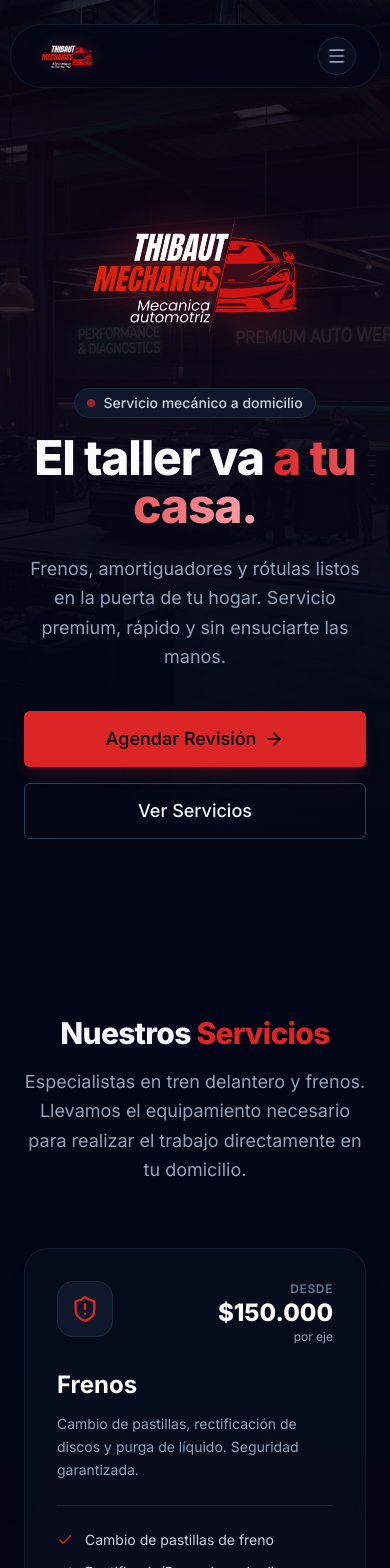
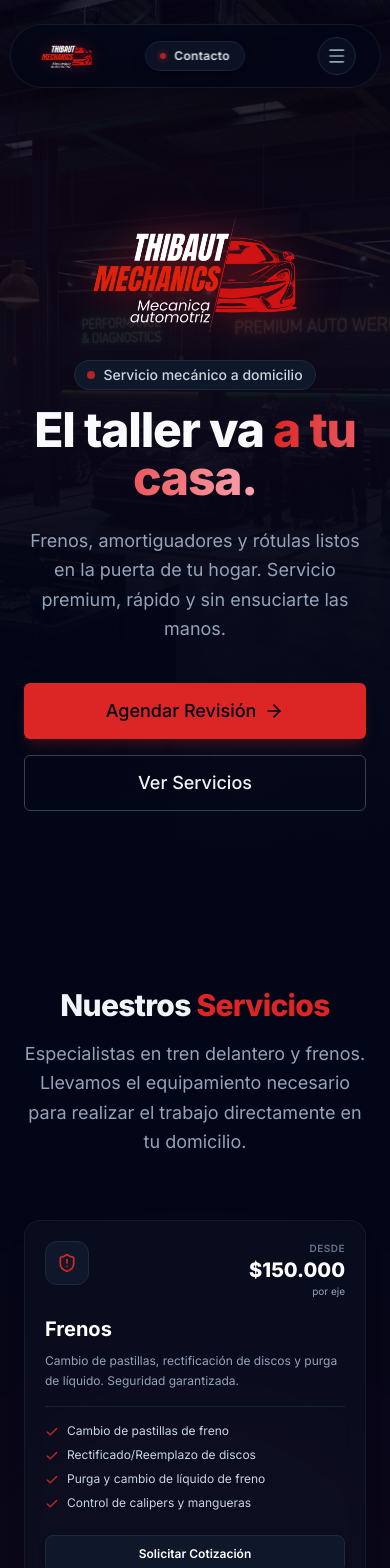
Before and after one commit to FacundoThibaut1010/ThibautMechanics, a React (Vite) app: page / in a window 390 px wide. Shown: the top 1568 px of the page. Built offline with nearby package versions, Linux system fonts and the light colour scheme.

Commit message:
Refactor landing and booking layout spacing, fix navigation spy scroll, and add mobile active badge

```diff
--- a/src/components/landing/BookingForm.tsx
+++ b/src/components/landing/BookingForm.tsx
@@ -16,7 +16,7 @@
     name: '',
     phone: '',
     address: '',
-    service: 'Frenos' as ServiceType,
+    service: '' as ServiceType | '',
     preferredDate: '',
     preferredTime: '',
   });
@@ -71,7 +71,7 @@
         phone: formData.phone,
         address: formData.address,
       },
-      service: formData.service,
+      service: formData.service as ServiceType,
       date: new Date().toISOString(),
       status: 'Pendiente',
       preferredDate: formData.preferredDate,
@@ -91,23 +91,23 @@
       name: '',
       phone: '',
       address: '',
-      service: 'Frenos',
+      service: '' as ServiceType | '',
       preferredDate: '',
       preferredTime: '',
     });
   };
 
   return (
-    <section id="booking" className="py-24 relative bg-slate-950/50">
-      <div className="max-w-3xl mx-auto px-6 relative z-10" ref={formRef}>
-        <div className="glass-card rounded-3xl p-8 md:p-12">
-          <div className="text-center mb-10">
-            <h2 className="text-3xl font-bold mb-4">Reserva tu <span className="text-primary">Turno</span></h2>
-            <p className="text-slate-400">Completa tus datos y nos acercaremos a tu domicilio.</p>
+    <section id="booking" className="py-2 md:py-6 relative">
+      <div className="max-w-3xl mx-auto px-0 md:px-6 relative z-10" ref={formRef}>
+        <div className="glass-card rounded-2xl md:rounded-3xl p-5 md:p-10 shadow-2xl">
+          <div className="text-center mb-8 md:mb-10">
+            <h2 className="text-2xl md:text-3xl font-bold mb-3 md:mb-4">Reserva tu <span className="text-primary">Turno</span></h2>
+            <p className="text-slate-400 text-sm md:text-base">Completa tus datos y nos acercaremos a tu domicilio.</p>
           </div>
 
-          <form onSubmit={handleSubmit} className="space-y-6">
-            <div className="grid md:grid-cols-2 gap-6">
+          <form onSubmit={handleSubmit} className="space-y-5 md:space-y-6">
+            <div className="grid md:grid-cols-2 gap-5 md:grid-cols-2">
               <Input
                 label="Nombre Completo"
                 placeholder="Juan Pérez"
@@ -133,13 +133,20 @@
               required
             />
 
-            <div className="grid md:grid-cols-2 gap-6">
+            <div className="grid md:grid-cols-2 gap-5">
               <Input
                 label="Fecha de Visita"
                 type="date"
                 min={todayStr}
                 value={formData.preferredDate}
                 onChange={(e) => setFormData({ ...formData, preferredDate: e.target.value })}
+                onClick={(e) => {
+                  try {
+                    e.currentTarget.showPicker();
+                  } catch {
+                    // Browser might not support showPicker
+                  }
+                }}
                 required
               />
               <Input
@@ -149,6 +156,13 @@
                 max="20:00"
                 value={formData.preferredTime}
                 onChange={(e) => setFormData({ ...formData, preferredTime: e.target.value })}
+                onClick={(e) => {
+                  try {
+                    e.currentTarget.showPicker();
+                  } catch {
+                    // Browser might not support showPicker
+                  }
+                }}
                 required
               />
             </div>
@@ -159,14 +173,16 @@
                 className="flex h-11 w-full rounded-md border border-slate-800 bg-slate-900/50 px-3 py-2 text-sm text-slate-100 focus-visible:outline-none focus-visible:ring-2 focus-visible:ring-primary transition-colors"
                 value={formData.service}
                 onChange={(e) => setFormData({ ...formData, service: e.target.value as ServiceType })}
+                required
               >
+                <option value="" disabled>Seleccione un servicio...</option>
                 <option value="Frenos">Frenos</option>
                 <option value="Amortiguadores">Amortiguadores</option>
                 <option value="Rotulas">Rótulas y Extremos</option>
               </select>
             </div>
 
-            <Button type="submit" className="w-full" size="lg">
+            <Button type="submit" className="w-full mt-2" size="lg">
               Confirmar Reserva
             </Button>
           </form>
--- a/src/components/landing/Hero.tsx
+++ b/src/components/landing/Hero.tsx
@@ -42,7 +42,7 @@
         <img
           src="/images/Thibaut Mechanics-Photoroom.png"
           alt="Thibaut Mechanics Logo"
-          className="hero-badge w-64 h-64 md:w-96 md:h-96 object-contain mx-auto mb-1 drop-shadow-[0_0_20px_rgba(220,38,38,0.5)] transition-transform duration-300 hover:scale-105"
+          className="hero-badge w-64 h-64 md:w-96 md:h-96 object-contain mx-auto -mb-6 md:-mb-12 drop-shadow-[0_0_20px_rgba(220,38,38,0.5)] transition-transform duration-300 hover:scale-105"
         />
 
         <div className="hero-badge inline-flex items-center gap-2 px-3 py-1 rounded-full bg-slate-900 border border-slate-800 text-sm font-medium text-slate-300 mb-4">
--- a/src/components/landing/Navbar.tsx
+++ b/src/components/landing/Navbar.tsx
@@ -28,7 +28,6 @@
   // Spy Scroll Logic
   useEffect(() => {
     if (location.pathname !== '/') {
-      setActiveSection('');
       return;
     }
 
@@ -36,6 +35,15 @@
 
     const handleScroll = () => {
       const scrollY = window.scrollY;
+      const scrollHeight = document.documentElement.scrollHeight;
+      const innerHeight = window.innerHeight;
+
+      // If we are close to the bottom of the page, activate footer
+      if (scrollY + innerHeight >= scrollHeight - 80) {
+        setActiveSection('footer');
+        return;
+      }
+
       let current = 'inicio';
 
       sections.forEach(id => {
@@ -54,6 +62,23 @@
     handleScroll(); // Check immediately
     return () => window.removeEventListener('scroll', handleScroll);
   }, [location.pathname]);
+
+  const getSectionLabel = () => {
+    if (location.pathname === '/agendar') return 'Reserva';
+    if (location.pathname.startsWith('/admin')) return 'Admin';
+    switch (activeSection) {
+      case 'inicio':
+        return 'Inicio';
+      case 'services':
+        return 'Servicios';
+      case 'videos':
+        return 'Trabajos';
+      case 'footer':
+        return 'Contacto';
+      default:
+        return 'Inicio';
+    }
+  };
 
   const handleMouseEnter = () => {
     gsap.to(btnRef.current, { scale: 1.05, duration: 0.2, ease: 'power1.inOut' });
@@ -86,7 +111,7 @@
 
   return (
     <nav ref={navRef} className="fixed top-6 left-1/2 -translate-x-1/2 z-50 w-[95%] max-w-5xl">
-      <div className="bg-slate-950/70 backdrop-blur-xl border border-slate-800/60 shadow-2xl shadow-black/50 rounded-full h-16 px-6 flex items-center justify-between">
+      <div className="relative bg-slate-950/70 backdrop-blur-xl border border-slate-800/60 shadow-2xl shadow-black/50 rounded-full h-16 px-6 flex items-center justify-between">
         <Link to="/" className="flex items-center text-xl font-bold tracking-tight group">
           <img
             src="/images/Thibaut Mechanics-Photoroom.png"
@@ -94,6 +119,12 @@
             className="w-16 h-16 md:w-20 md:h-20 object-contain drop-shadow-[0_0_8px_rgba(220,38,38,0.4)] group-hover:drop-shadow-[0_0_12px_rgba(220,38,38,0.7)] transition-all duration-300 -my-2"
           />
         </Link>
+
+        {/* Mobile current section indicator */}
+        <div className="absolute left-1/2 -translate-x-1/2 flex md:hidden items-center justify-center bg-slate-900/80 border border-slate-800/80 px-3.5 py-1.5 rounded-full text-xs font-semibold text-slate-200 tracking-wide gap-2 shadow-lg shadow-black/30 backdrop-blur-md">
+          <span className="w-1.5 h-1.5 rounded-full bg-primary shadow-[0_0_6px_rgba(220,38,38,0.8)] animate-pulse" />
+          {getSectionLabel()}
+        </div>
 
         <div className="hidden md:flex items-center bg-slate-900/50 rounded-full px-2 py-1 border border-slate-800/50">
           <button
--- a/src/components/landing/Services.tsx
+++ b/src/components/landing/Services.tsx
@@ -102,34 +102,34 @@
             <div
               key={idx}
               ref={el => { cardsRef.current[idx] = el; }}
-              className="glass-card rounded-3xl p-8 hover:-translate-y-2 transition-all duration-300 group flex flex-col border border-slate-800 hover:border-primary/30 shadow-2xl relative overflow-hidden"
+              className="glass-card rounded-2xl md:rounded-3xl p-5 md:p-8 hover:-translate-y-2 transition-all duration-300 group flex flex-col border border-slate-800 hover:border-primary/30 shadow-2xl relative overflow-hidden"
             >
               {/* Top hover glow */}
               <div className="absolute -top-24 -left-24 w-48 h-48 bg-primary/10 rounded-full blur-3xl opacity-0 group-hover:opacity-100 transition-opacity duration-500 pointer-events-none" />
 
-              <div className="flex justify-between items-start mb-6 relative z-10">
-                <div className="w-14 h-14 rounded-2xl bg-slate-900 border border-slate-800 flex items-center justify-center group-hover:border-primary/50 group-hover:bg-primary/10 transition-colors">
-                  <service.icon className="w-7 h-7 text-primary" />
+              <div className="flex justify-between items-start mb-4 md:mb-6 relative z-10">
+                <div className="w-11 h-11 md:w-14 md:h-14 rounded-xl md:rounded-2xl bg-slate-900 border border-slate-800 flex items-center justify-center group-hover:border-primary/50 group-hover:bg-primary/10 transition-colors">
+                  <service.icon className="w-5 h-5 md:w-7 md:h-7 text-primary" />
                 </div>
                 <div className="text-right">
-                  <span className="text-xs text-slate-500 block uppercase tracking-wider font-semibold">Desde</span>
-                  <span className="text-2xl font-black text-white">{service.price}</span>
-                  <span className="text-xs text-slate-400 block">{service.unit}</span>
+                  <span className="text-[10px] md:text-xs text-slate-500 block uppercase tracking-wider font-semibold">Desde</span>
+                  <span className="text-xl md:text-2xl font-black text-white">{service.price}</span>
+                  <span className="text-[10px] md:text-xs text-slate-400 block">{service.unit}</span>
                 </div>
               </div>
 
-              <h3 className="text-2xl font-bold mb-3 text-white group-hover:text-primary transition-colors">{service.title}</h3>
-              <p className="text-slate-400 text-sm leading-relaxed mb-6">
+              <h3 className="text-xl md:text-2xl font-bold mb-2 md:mb-3 text-white group-hover:text-primary transition-colors">{service.title}</h3>
+              <p className="text-slate-400 text-xs md:text-sm leading-relaxed mb-4 md:mb-6">
                 {service.description}
               </p>
 
-              <hr className="border-slate-800/80 mb-6" />
+              <hr className="border-slate-800/80 mb-4 md:mb-6" />
 
               {/* Detail checkmarks */}
-              <ul className="space-y-3 mb-8 flex-1">
+              <ul className="space-y-2 md:space-y-3 mb-6 md:mb-8 flex-1">
                 {service.details.map((detail, dIdx) => (
-                  <li key={dIdx} className="flex items-start text-sm text-slate-300">
-                    <Check className="w-4 h-4 text-primary mr-3 mt-0.5 flex-shrink-0" />
+                  <li key={dIdx} className="flex items-start text-xs md:text-sm text-slate-300">
+                    <Check className="w-3.5 h-3.5 md:w-4 md:h-4 text-primary mr-2 md:mr-3 mt-0.5 flex-shrink-0" />
                     <span>{detail}</span>
                   </li>
                 ))}
@@ -137,7 +137,7 @@
 
               <Link
                 to="/agendar"
-                className="w-full py-3 rounded-xl bg-slate-900 hover:bg-primary hover:text-slate-950 text-white font-semibold text-center text-sm border border-slate-800 hover:border-primary transition-all duration-300 shadow-md hover:shadow-lg hover:shadow-primary/20 block"
+                className="w-full py-2.5 md:py-3 rounded-lg md:rounded-xl bg-slate-900 hover:bg-primary hover:text-slate-950 text-white font-semibold text-center text-xs md:text-sm border border-slate-800 hover:border-primary transition-all duration-300 shadow-md hover:shadow-lg hover:shadow-primary/20 block"
               >
                 Solicitar Cotización
               </Link>
--- a/src/components/ui/Button.tsx
+++ b/src/components/ui/Button.tsx
@@ -1,3 +1,4 @@
+/* eslint-disable react-refresh/only-export-components */
 import React from 'react';
 import { clsx, type ClassValue } from 'clsx';
 import { twMerge } from 'tailwind-merge';
--- a/src/pages/BookingPage.tsx
+++ b/src/pages/BookingPage.tsx
@@ -20,7 +20,7 @@
 
       <Navbar />
 
-      <main className="flex-1 flex items-center justify-center py-32 px-6 relative z-10 w-full">
+      <main className="flex-1 flex items-center justify-center py-20 px-4 md:py-32 md:px-6 relative z-10 w-full">
         <div className="w-full max-w-4xl">
           <BookingForm />
         </div>
```
